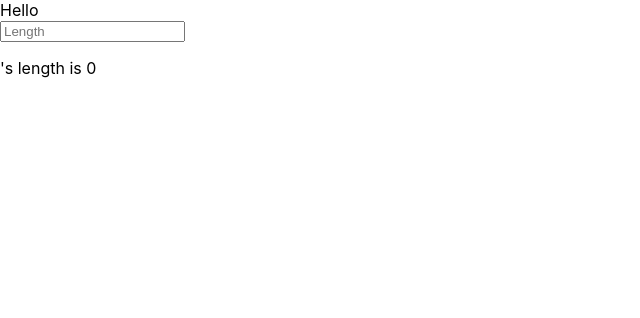
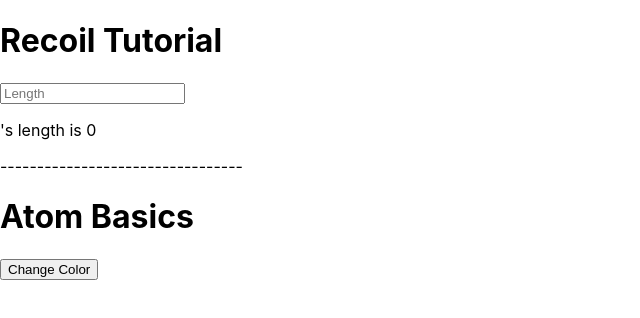
Before and after one commit to yeged/React-Recoil, a React (Create React App) app: page / in a window 1280 px wide. Shown: the top 318 px of the page, without its empty margins (0-640 px from the left). Built offline with nearby package versions, Linux system fonts and the light colour scheme.

Commit message:
Atoms Basic

```diff
--- a/src/App.tsx
+++ b/src/App.tsx
@@ -1,11 +1,13 @@
 import React from 'react';
+import AtomsBasic from './components/AtomsBasic/AtomsBasic';
 import RecoilTutorial from './components/GettingStarted/RecoilTutorial';
 
 function App() {
   return (
     <div>
-      Hello
       <RecoilTutorial />
+      <div>---------------------------------</div>
+      <AtomsBasic />
     </div>
   );
 }
--- /dev/null
+++ b/src/components/AtomsBasic/AtomsBasic.tsx
@@ -0,0 +1,36 @@
+import { useState } from 'react';
+import { atom, useRecoilState, useRecoilValue } from 'recoil';
+
+const colorState = atom<boolean>({
+  key: 'colorState',
+  default: false,
+});
+
+const Header: React.FC = () => {
+  const color = useRecoilValue(colorState);
+  return (
+    <div>
+      <h1 style={{ color: color ? 'red' : 'black' }}>Atom Basics</h1>
+    </div>
+  );
+};
+
+const Button: React.FC = () => {
+  const [isRed, setIsRed] = useRecoilState(colorState);
+  return (
+    <div>
+      <button onClick={() => setIsRed(!isRed)}>Change Color</button>
+    </div>
+  );
+};
+
+const AtomsBasic: React.FC = () => {
+  return (
+    <div>
+      <Header />
+      <Button />
+    </div>
+  );
+};
+
+export default AtomsBasic;
--- a/src/components/GettingStarted/RecoilTutorial.tsx
+++ b/src/components/GettingStarted/RecoilTutorial.tsx
@@ -36,6 +36,7 @@
 
   return (
     <div>
+      <h1>Recoil Tutorial</h1>
       <input
         placeholder="Length"
         value={text}
```
